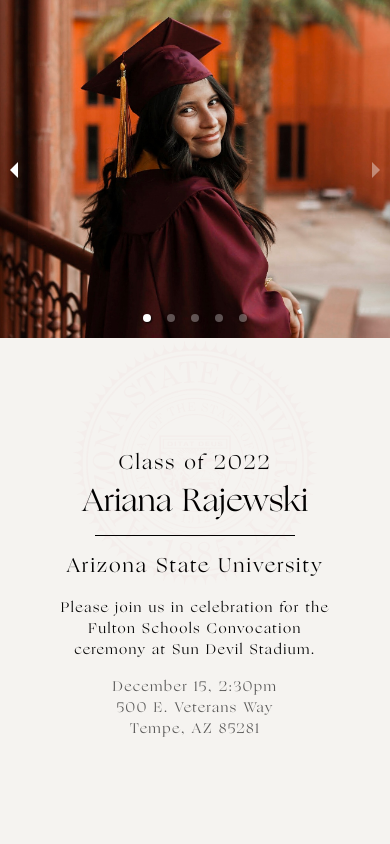
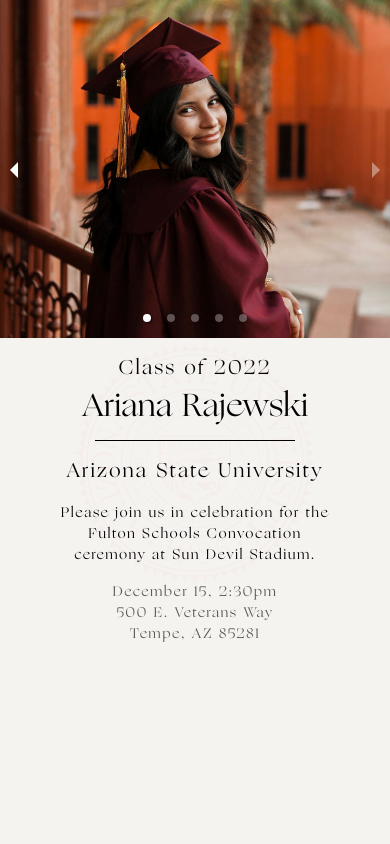
Before and after one commit to arianadaris/grad-announcement, a Next.js app: page / in a window 390 px wide. Shown: the top 844 px of the page. Built offline with nearby package versions, Linux system fonts and the light colour scheme.

Commit message:
Update padding for mobile

```diff
--- a/pages/index.js
+++ b/pages/index.js
@@ -18,7 +18,7 @@
           <div className="lg:w-[45%] xs:w-full lg:h-[100vh] xs:h-[40vh]">
             <PhotoCarousel className="h-full" />
           </div>
-          <div className="lg:w-[55%] xs:w-full bg-[#F5F3F0] flex flex-col justify-center items-center px-[10vw] lg:h-full xs:h-[60vh] lg:pt-0 md:pt-12 xs:pt-2">
+          <div className="lg:w-[55%] xs:w-full bg-[#F5F3F0] flex flex-col md:justify-center items-center px-[10vw] lg:h-full xs:h-[60vh] lg:pt-0 md:pt-12 xs:pt-4">
             <Image className="asuLogo" src={require('../public/images/ASU_Logo.png')} />
             <h2>Class of 2022</h2>
             <h1>Ariana Rajewski</h1>
```
